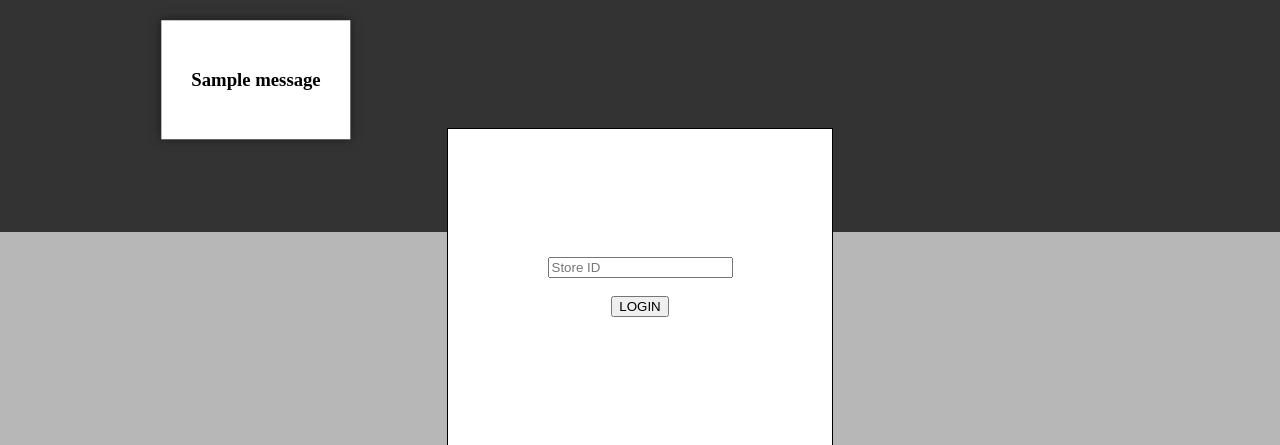
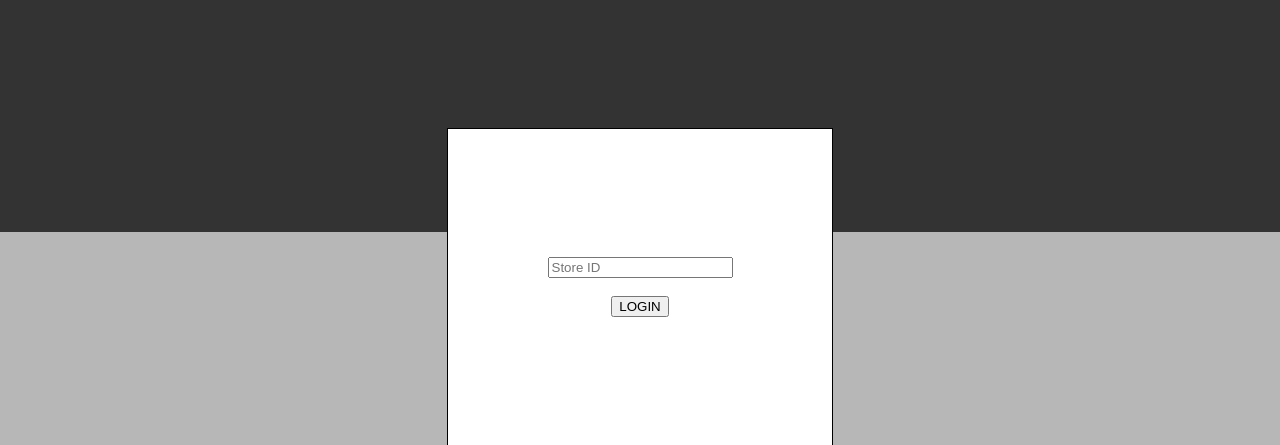
Before and after one commit to mitchhenline/bleeze, a Flask app: page / in a window 1280 px wide. Shown: the top 445 px of the page. Run offline with Flask 3, Linux system fonts and the light colour scheme; tables that the repository leaves empty hold one stand-in row (values such as "Sample post"); one stand-in notice (Sample message) is shown.

Commit message:
removed main flash

```diff
--- a/templates/store_selector.html
+++ b/templates/store_selector.html
@@ -2,6 +2,7 @@
 {% block title %}Select Store{% endblock %}
 
 {% block body %}
+
 <body class="standard-back">
 
     <div id="store-selector-box">
@@ -14,16 +15,6 @@
         </form>
     </div>
 
-
-    {% for message in get_flashed_messages() %}
-    <div id="flash-box">
-        <div id="flash-content">
-            <h3>{{ message }}</h3>
-        </div>
-    </div>
-    {% endfor %}
-
 </body>
 
-
-    {% endblock %}
+{% endblock %}
--- a/todo.txt
+++ b/todo.txt
@@ -1,5 +1,5 @@
 
-Change store selector a js popup
+Change store selector a js popup, do for all pages
 
 -apply styling to customer pages
 -add sidebar items for view customer list page
```
